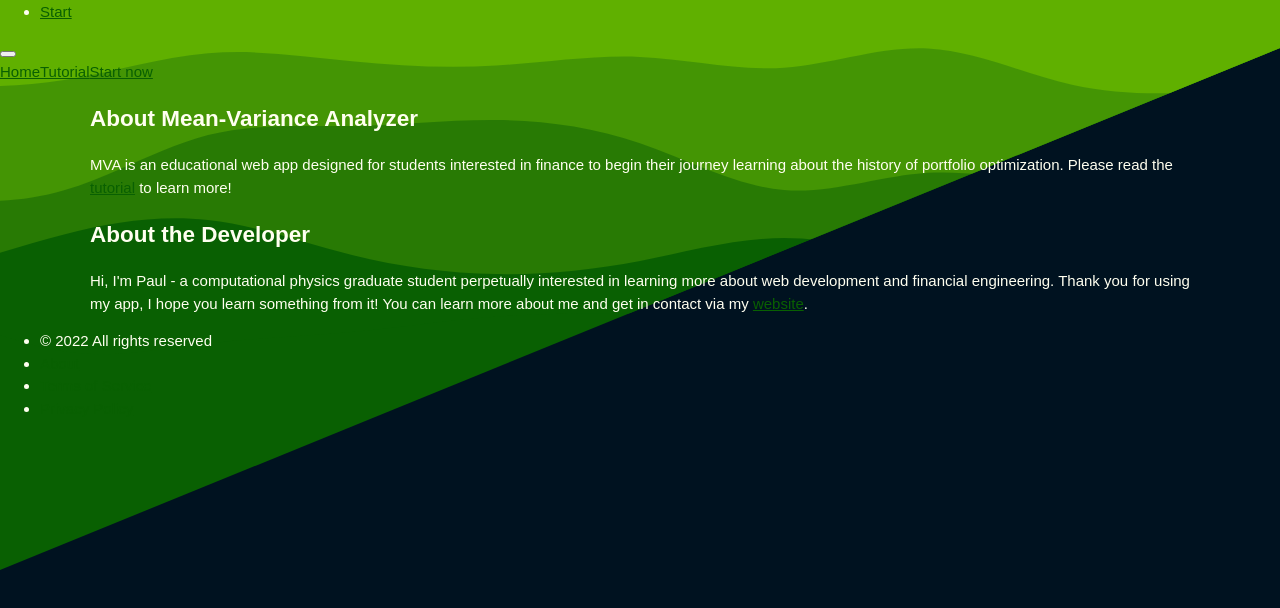
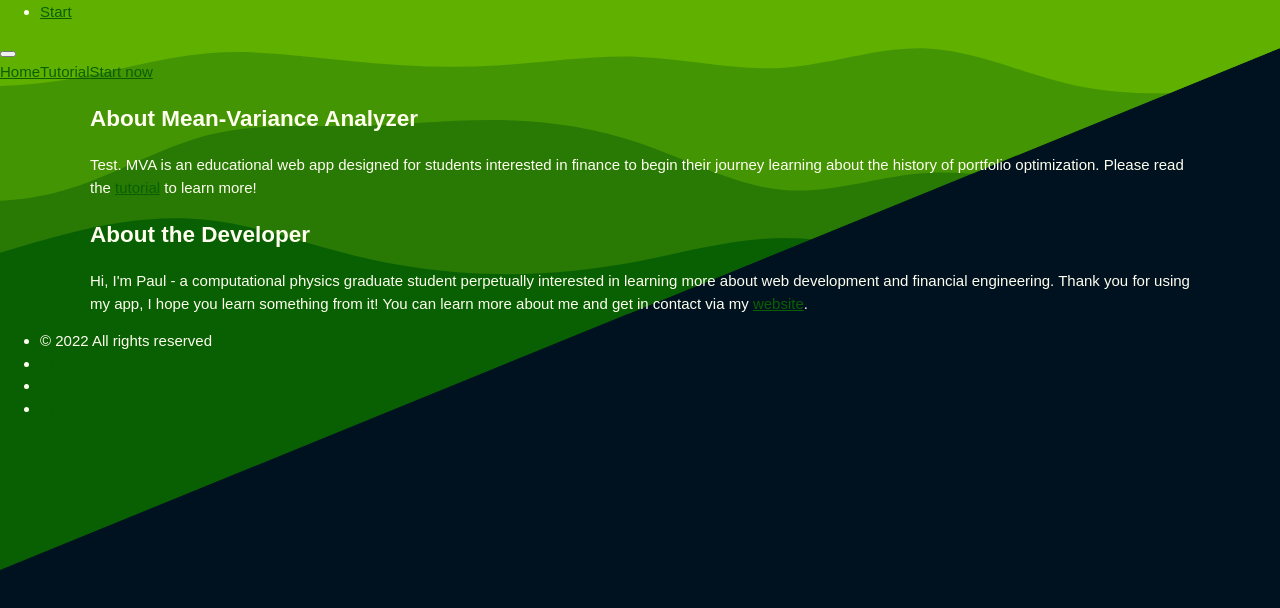
Before and after one commit to pfischer1687/mean-variance-analyzer, a Gatsby site: page /about in a window 1280 px wide. Shown: the part 86-694 px from the top of the page. Built offline with nearby package versions, Linux system fonts and the light colour scheme; Gatsby itself is replaced by a stand-in of ours.

Commit message:
Changes intro to about page

```diff
--- a/src/pages/about.js
+++ b/src/pages/about.js
@@ -10,10 +10,10 @@ const AboutPage = () => {
       <div className={styles.textContainer}>
         <h2>About Mean-Variance Analyzer</h2>
         <p>
-          MVA is an educational web app designed for students interested in
-          finance to begin their journey learning about the history of portfolio
-          optimization. Please read the <Link to="/tutorial">tutorial</Link> to
-          learn more!
+          Test. MVA is an educational web app designed for students interested
+          in finance to begin their journey learning about the history of
+          portfolio optimization. Please read the{" "}
+          <Link to="/tutorial">tutorial</Link> to learn more!
         </p>
         <h2>About the Developer</h2>
         <p>
```
